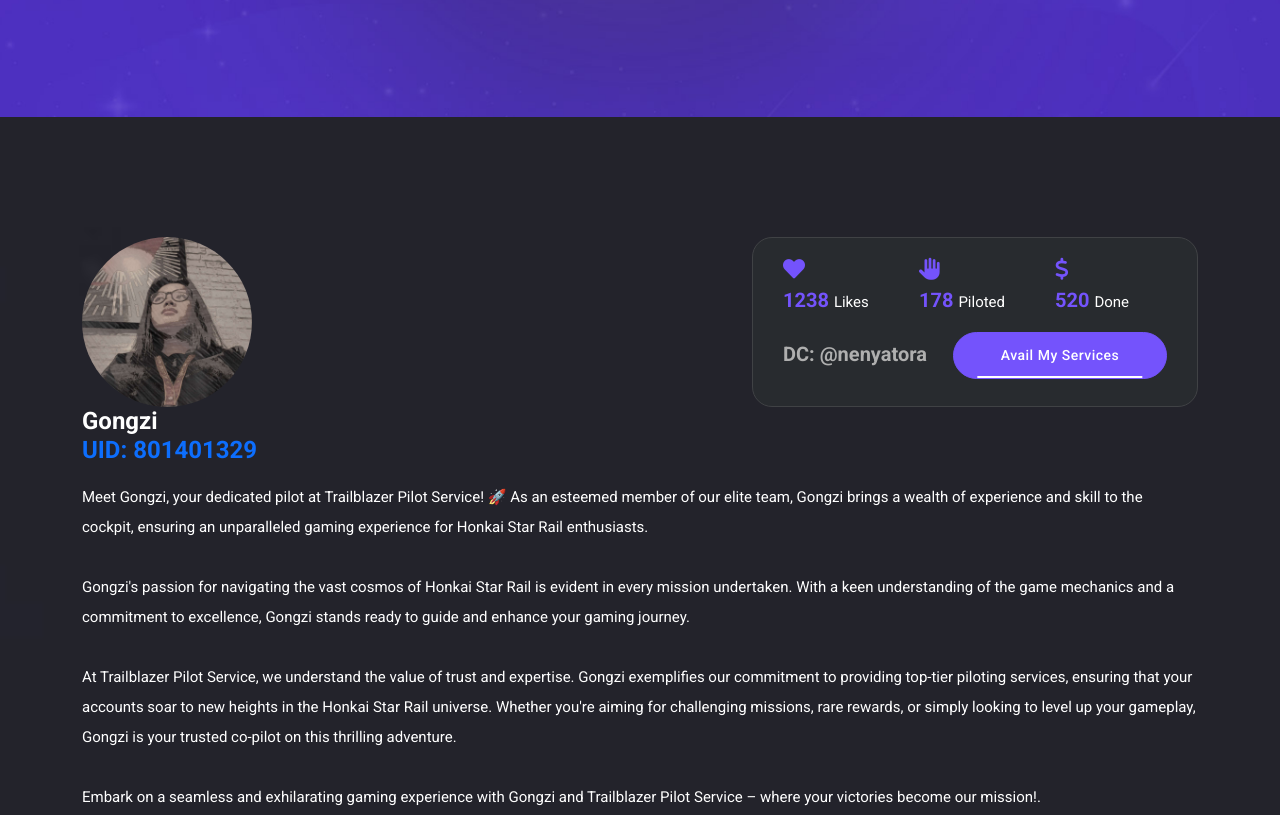
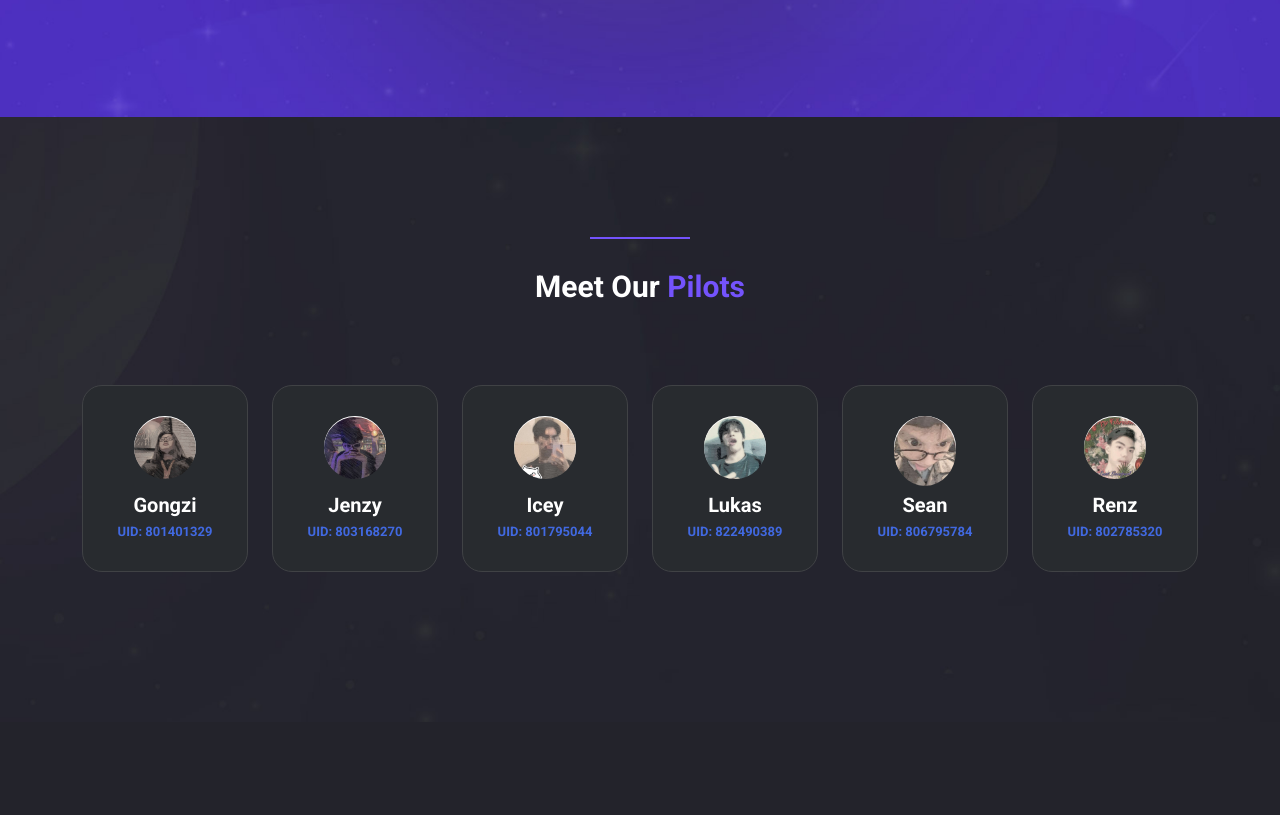
Before and after one commit to nenyatora/TPS, a plain HTML site: page author.html in a window 1280 px wide. Shown: the part 471-1286 px from the top of the page. Drawn offline with nearby package versions, Linux system fonts and the light colour scheme.

Commit message:
Update author.html
updated with the meet our pilots section

```diff
--- a/author.html
+++ b/author.html
@@ -99,13 +99,98 @@
     </div>
   </div>
 
+   <div class="categories-collections">
+    <div class="container">
+      <div class="row">
+        <div class="col-lg-12">
+          <div class="categories">
+            <div class="row">
+              <div class="col-lg-12">
+                <div class="section-heading">
+                  <div class="line-dec"></div>
+                  <h2>Meet Our <em>Pilots</em></h2>
+                </div>
+              </div>
+              <div class="col-lg-2 col-sm-6">
+                <div class="item">
+                  <div class="icon">
+                    <img src="assets/images/icon-01.png" alt="">
+                  </div>
+                  <h4>Gongzi<br><span style="color: royalblue; font-size: 13px;">UID: 801401329</h4>
+                  <div class="icon-button">
+                    <a href="author.html#pilot1"><i class="fa fa-angle-right"></i></a>
+                  </div>
+                </div>
+              </div>
+              <div class="col-lg-2 col-sm-6">
+                <div class="item">
+                  <div class="icon">
+                    <img src="assets/images/icon-02.png" alt="">
+                  </div>
+                  <h4>Jenzy<br><span style="color: royalblue; font-size: 13px;">UID: 803168270</h4>
+                  <div class="icon-button">
+                    <a href="author.html#pilot2"><i class="fa fa-angle-right"></i></a>
+                  </div>
+                </div>
+              </div>
+              <div class="col-lg-2 col-sm-6">
+                <div class="item">
+                  <div class="icon">
+                    <img src="assets/images/icon-03.png" alt="">
+                  </div>
+                  <h4>Icey<br><span style="color: royalblue; font-size: 13px;">UID: 801795044</h4>
+                  <div class="icon-button">
+                    <a href="author.html#pilot3"><i class="fa fa-angle-right"></i></a>
+                  </div>
+                </div>
+              </div>
+              <div class="col-lg-2 col-sm-6">
+                <div class="item">
+                  <div class="icon">
+                    <img src="assets/images/icon-04.png" alt="">
+                  </div>
+                  <h4>Lukas<br><span style="color: royalblue; font-size: 13px;">UID: 822490389</h4>
+                  <div class="icon-button">
+                    <a href="author.html#pilot4"><i class="fa fa-angle-right"></i></a>
+                  </div>
+                </div>
+              </div>
+              <div class="col-lg-2 col-sm-6">
+                <div class="item">
+                  <div class="icon">
+                    <img src="assets/images/icon-05.png" alt="">
+                  </div>
+                  <h4>Sean<br><span style="color: royalblue; font-size: 13px;">UID: 806795784</h4>
+                  <div class="icon-button">
+                    <a href="author.html#pilot5"><i class="fa fa-angle-right"></i></a>
+                  </div>
+                </div>
+              </div>
+              <div class="col-lg-2 col-sm-6">
+                <div class="item">
+                  <div class="icon">
+                    <img src="assets/images/icon-06.png" alt="">
+                  </div>
+                  <h4>Renz<br><span style="color: royalblue; font-size: 13px;">UID: 802785320</h4>
+                  <div class="icon-button">
+                    <a href="author.html#pilot6"><i class="fa fa-angle-right"></i></a>
+                  </div>
+                </div>
+              </div>
+            </div>
+          </div>
+        </div>
+      </div>
+    </div>
+  </div>
   <div class="author-page">
     <div class="container">
       <div class="row">
+        <hr style="color: black; height: 5px;">
         <div class="col-lg-6">
           <div id="pilot1">
             <img src="assets/images/icon-01.png" alt="" style="border-radius: 50%; max-width: 170px;">
-            <h4>Gongzi <br> <a href="author.html#pilot1">UID: 801401329</a></h4>
+            <h4>Gongzi <br> <a href="#">UID: 801401329</a></h4>
           </div>
         </div>
         <div class="col-lg-6">
@@ -203,7 +288,7 @@
         <div class="col-lg-6">
           <div id="pilot2">
             <img src="assets/images/icon-02.png" alt="" style="border-radius: 50%; max-width: 170px;">
-            <h4>Jenzy <br> <a href="author.html#pilot2">UID: 803168270</a></h4>
+            <h4>Jenzy <br> <a href="#">UID: 803168270</a></h4>
           </div>
         </div>
         <div class="col-lg-6">
@@ -301,7 +386,7 @@
         <div class="col-lg-6">
           <div id="pilot3">
             <img src="assets/images/icon-03.png" alt="" style="border-radius: 50%; max-width: 170px;">
-            <h4>Icey <br> <a href="author.html#pilot3">UID: 801795044</a></h4>
+            <h4>Icey <br> <a href="#">UID: 806795784</a></h4>
           </div>
         </div>
         <div class="col-lg-6">
@@ -387,7 +472,7 @@
               </div>
               <div class="col-lg-8">
                 <fieldset>
-                  <button type="submit" id="form-submit" class="orange-button">Submit Your Review</button>
+                  <button type="submit" id="form-submit-2" class="orange-button">Submit Your Review</button>
                 </fieldset>
               </div>
             </div>
@@ -399,7 +484,7 @@
         <div class="col-lg-6">
           <div id="pilot4">
             <img src="assets/images/icon-04.png" alt="" style="border-radius: 50%; max-width: 170px;">
-            <h4>Lukas <br> <a href="author.html#pilot4">UID: 822490389</a></h4>
+            <h4>Lukas <br> <a href="#">UID: 822490389</a></h4>
           </div>
         </div>
         <div class="col-lg-6">
@@ -497,7 +582,7 @@
         <div class="col-lg-6">
           <div id="pilot5">
             <img src="assets/images/icon-05.png" alt="" style="border-radius: 50%; max-width: 170px;">
-            <h4>Sean <br> <a href="author.html#pilot5">UID: 806795784</a></h4>
+            <h4>Sean <br> <a href="#">UID: 806795784</a></h4>
           </div>
         </div>
         <div class="col-lg-6">
@@ -593,7 +678,7 @@
         <div class="col-lg-6">
           <div id="pilot6">
             <img src="assets/images/icon-06.png" alt="" style="border-radius: 50%; max-width: 170px;">
-            <h4>Renz <br> <a href="author.html#pilot6">UID: 802785320</a></h4>
+            <h4>Renz <br> <a href="#">UID: 806795784</a></h4>
           </div>
         </div>
         <div class="col-lg-6">
```
